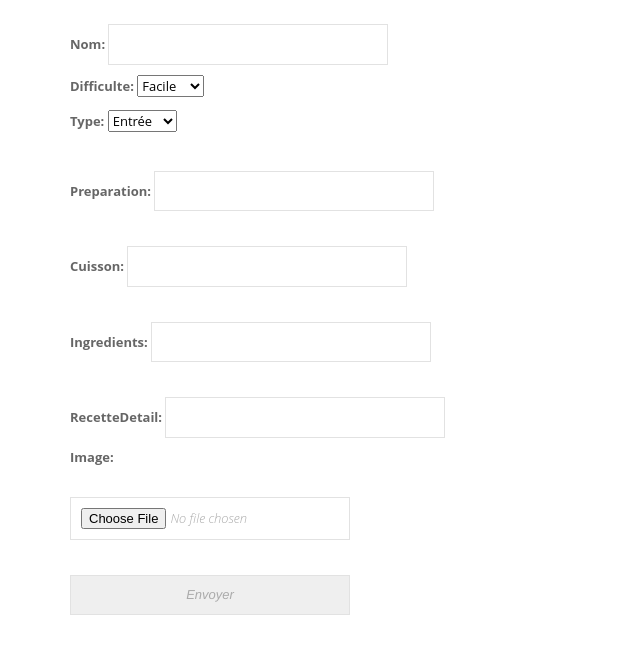
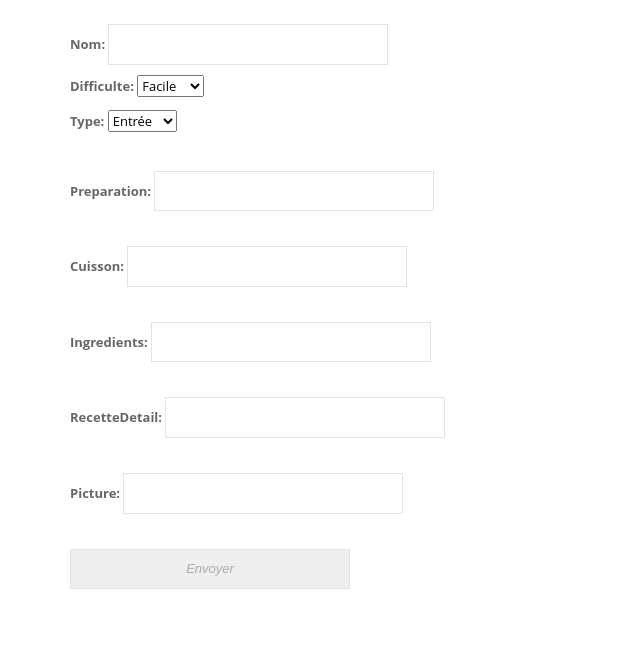
Before and after one commit to Mitoko/Yakasserole, a Django app: page /recettes/new/ in a window 1280 px wide. Shown: the part 154-800 px from the top of the page, without its empty margins (0-640 px from the left). Run offline with Django 3.2, Linux system fonts and the light colour scheme; some libraries are stand-ins or nearby versions.

Commit message:
User can change image but this must be an url

```diff
--- a/Yakaserver/Yakaserver/settings.py
+++ b/Yakaserver/Yakaserver/settings.py
@@ -83,7 +83,7 @@ TEMPLATES = [
 ]
 
 WSGI_APPLICATION = 'Yakaserver.wsgi.application'
-
+MEDIA_ROOT = os.path.join(BASE_DIR, "media")
 
 # Database
 # https://docs.djangoproject.com/en/1.9/ref/settings/#databases
--- a/Yakaserver/app/models.py
+++ b/Yakaserver/app/models.py
@@ -43,7 +43,7 @@ class Recette(models.Model):
     recetteDetail = models.CharField(max_length=800)
     creation_date = models.DateTimeField(auto_now=True, blank=True)
     user = models.ForeignKey(User)
-    picture = models.ImageField(verbose_name='Image', upload_to='images', null=True, blank=True, default="/static/app/images/default.png")
+    picture = models.CharField(max_length=300, blank=True)
     def get_absolute_url(self):
         return reverse('recipe', kwargs={'pk': self.pk})
 
--- a/Yakaserver/app/templates/app/recette_form.html
+++ b/Yakaserver/app/templates/app/recette_form.html
@@ -19,7 +19,7 @@
     <form action="{% url "recipeform" %}" method="post">
         {% csrf_token %}
         {{ form.as_p }}
-        <input type="submit" value="Envoyer" />
+        <input type="submit" value="Envoyer" enctype="multipart/form-data" />
     </form>
 </div>
 
--- a/Yakaserver/app/templates/app/recipe.html
+++ b/Yakaserver/app/templates/app/recipe.html
@@ -32,7 +32,7 @@
 
                 <hr>
 
-                <img class="img-responsive" src={{ recipe.picture }} alt="">
+                <img class="img-responsive" src={{recipe.picture}} alt="">
 
                 <hr>
 
--- a/Yakaserver/app/views.py
+++ b/Yakaserver/app/views.py
@@ -14,8 +14,6 @@ from django.contrib.auth.decorators import login_required
 from django.db.models import F
 from django.dispatch.dispatcher import receiver
 from allauth.account.signals import user_logged_in
-
-
 
 def index(request):
     return HttpResponse("Hello, world. You're at the polls index.")
@@ -109,8 +107,9 @@ class RecipeCreate(CreateView):
     fields = ['nom', 'difficulte', 'type', 'preparation', 'cuisson', 'ingredients', 'recetteDetail', 'picture']
     def form_valid(self, form):
         recipe = form.save(commit=False)
-        recipe.picture = form.cleaned_data['picture']
         recipe.user = self.request.user
+        if not recipe.picture:
+            recipe.picture = "/static/app/images/default.png"
         recipe.save()
         return super(RecipeCreate, self).form_valid(form)
 
@@ -120,6 +119,9 @@ class RecipeUpdate(UpdateView):
     def form_valid(self, form):
         recipe = form.save(commit=False)
         recipe.user = self.request.user
+        if recipe.picture:
+            recipe.picture = "/static/app/images/default.png"
+        recipe.save()
         return super(RecipeUpdate, self).form_valid(form)
 
 
```
Also changed, not shown: Yakaserver/app/forms.py (line endings or trailing spaces), Yakaserver/app/migrations/0012_auto_20170529_0309.py (added), Yakaserver/app/migrations/0013_auto_20170529_0326.py (added), Yakaserver/app/migrations/0014_auto_20170529_0339.py (added), Yakaserver/app/migrations/0015_auto_20170529_0345.py (added), Yakaserver/app/migrations/0016_auto_20170529_0346.py (added), Yakaserver/app/migrations/0017_auto_20170529_0402.py (added), Yakaserver/app/migrations/0018_auto_20170529_0408.py (added), Yakaserver/app/migrations/0019_auto_20170529_0414.py (added).
